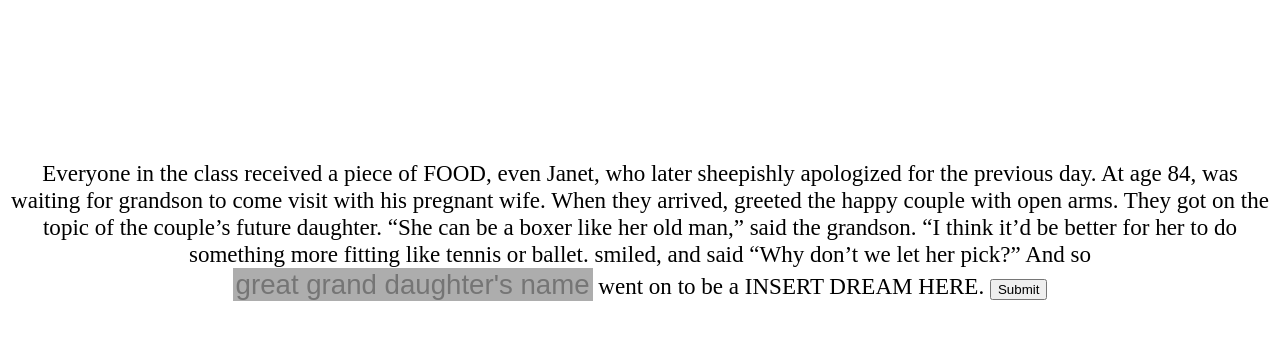
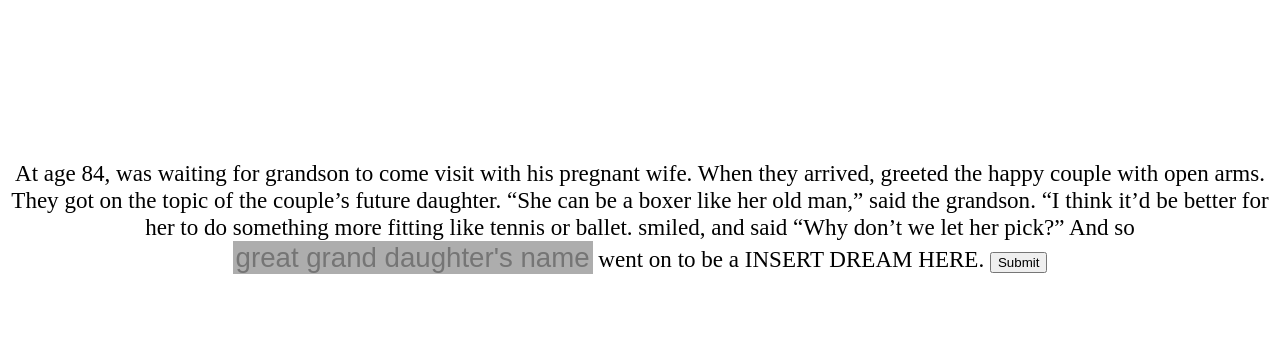
Before and after one commit to ammyl/flawless-hacks-s2017, a Flask app: page /page6 in a window 1280 px wide. Shown: the top 340 px of the page. Run offline with Flask 2, Linux system fonts and the light colour scheme; some libraries are stand-ins or nearby versions.

Commit message:
pg 6 change

```diff
--- a/app/templates/page6.html
+++ b/app/templates/page6.html
@@ -14,8 +14,6 @@
 	<body>
 		<form action = "/yourstory" method = "get">
 			<p>
-			Everyone in the class received a piece of FOOD, even Janet, who later sheepishly apologized for the previous day.
-
 			At age 84, {{ newStory.Characters.name }} was waiting for {{ newStory.Characters.pronoun }} grandson to come visit {{ newStory.Characters.pronoun }} with his pregnant wife.
 
 			When they arrived, {{ newStory.Characters.name }} greeted the happy couple with open arms.
```
